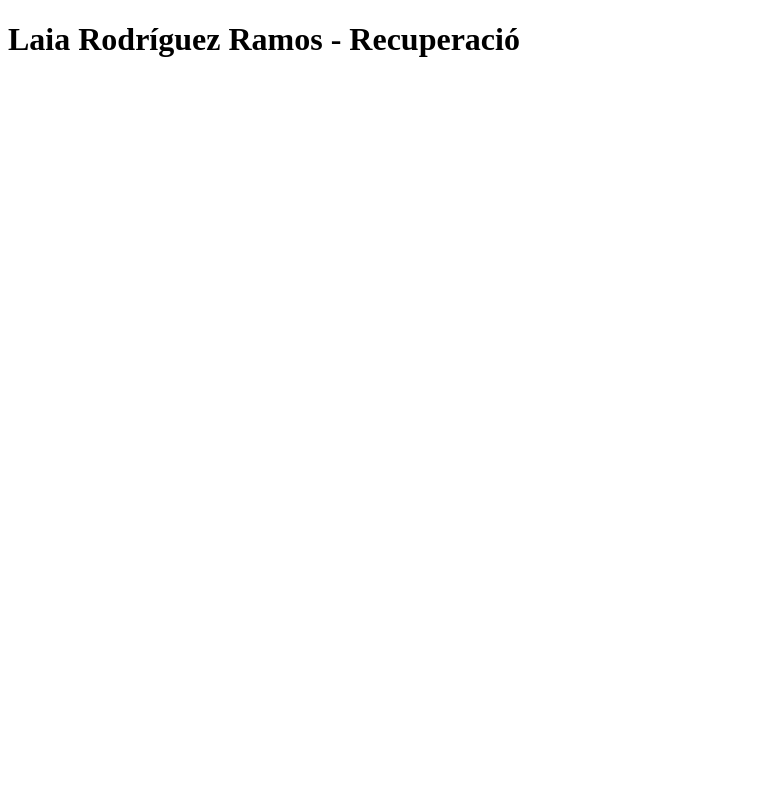
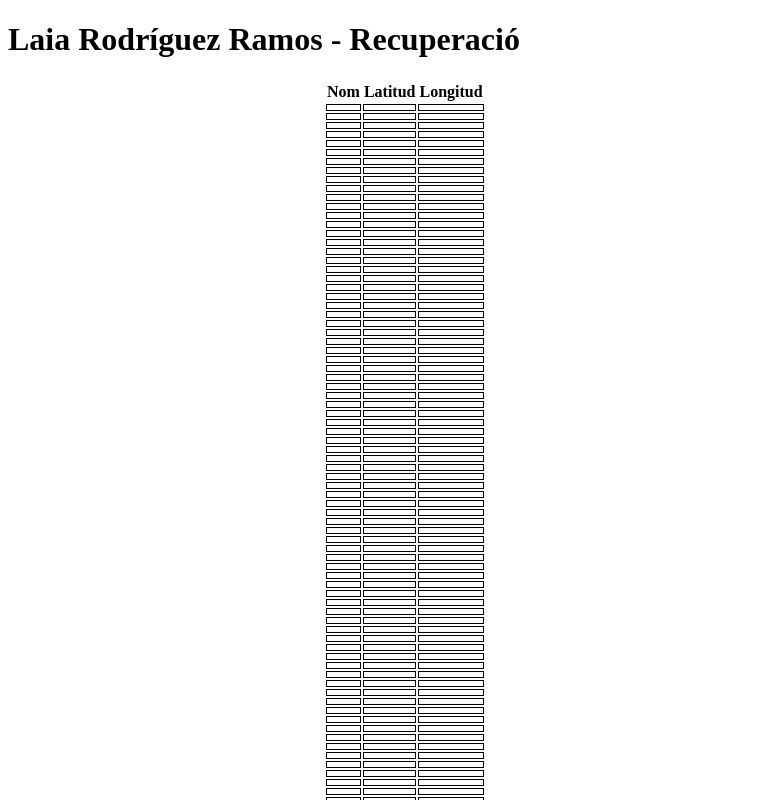
Before and after one commit to laiarodriguezdev/LRR_Geo, a plain HTML site: page index.html in a window 1280 px wide. Shown: the top 800 px of the page, 0-763 px from the left. Drawn offline with nearby package versions, Linux system fonts and the light colour scheme; grey boxes are pictures that could not be loaded.

Commit message:
Mirant perque peta la lat i long

```diff
--- a/js/script.js
+++ b/js/script.js
@@ -11,6 +11,7 @@ fetch("js/json/earthMeteorites.json")
       };
     });
     console.log(meteorites);
+    printMeteors(meteorites);
   });
 
 const map = L.map("map").setView([41.9, 3.17], 11); //PALAMÓS PALAAAAMÓS
@@ -37,9 +38,8 @@ function printMeteors(meteor) {
   resultat.innerHTML = "";
   resultat.appendChild(taula);
 
-  //AQUI ENTRA????????
   meteor.forEach((meteora) => {
-    console.log("entro a fer el taulainsertrow");
+    // console.log("entro a fer el taulainsertrow");
     const row = taula.insertRow();
     const celaNom = row.insertCell(0);
     const celaLat = row.insertCell(1);
@@ -50,12 +50,14 @@ function printMeteors(meteor) {
     celaLong.textContent = meteora.reclong;
 
     [celaNom, celaLat, celaLong].forEach((cela) => {
+      // console.log("Soc a cela afegint border");
       cela.style.border = "1px solid black";
       cela.style.padding = "2.5px";
     });
 
     [celaNom, celaLat, celaLong].forEach((cela) => {
       cela.addEventListener("click", () => {
+        // console.log("Soc a cela afegint les dades");
         const lat = parseFloat(meteora.reclat);
         const long = parseFloat(meteora.reclong);
 
@@ -65,9 +67,16 @@ function printMeteors(meteor) {
 
         window.marker = L.marker([lat, long]).addTo(window.map);
 
+        console.log("Latitud:", lat);
+        console.log("Longitud:", long);
+
         window.map.setView([lat, long], 15);
 
-        const popupContent = `<div style="font-size: 16px;"><b>Nom:</b> ${meteora.name}<br><b>Latitud:</b> ${meteora.reclat}<br><b>Longitud:</b> ${meteora.reclong}</div>`;
+        console.log("Latitud:", lat);
+        console.log("Longitud:", long);
+
+
+        const popupContent = `<div style="font-size: 16px;"><b>Nom:</b> ${meteora.nom}<br><b>Latitud:</b> ${meteora.reclat}<br><b>Longitud:</b> ${meteora.reclong}</div>`;
 
         window.marker.bindPopup(popupContent).openPopup();
 
--- a/style.css
+++ b/style.css
@@ -10,7 +10,7 @@
 }
 
 #resultat{
-    width: 36%;
+    width: 50%;
     margin: 0 auto;
-    font-size: 11pt;
+    font-size: 12pt;
 }
```
